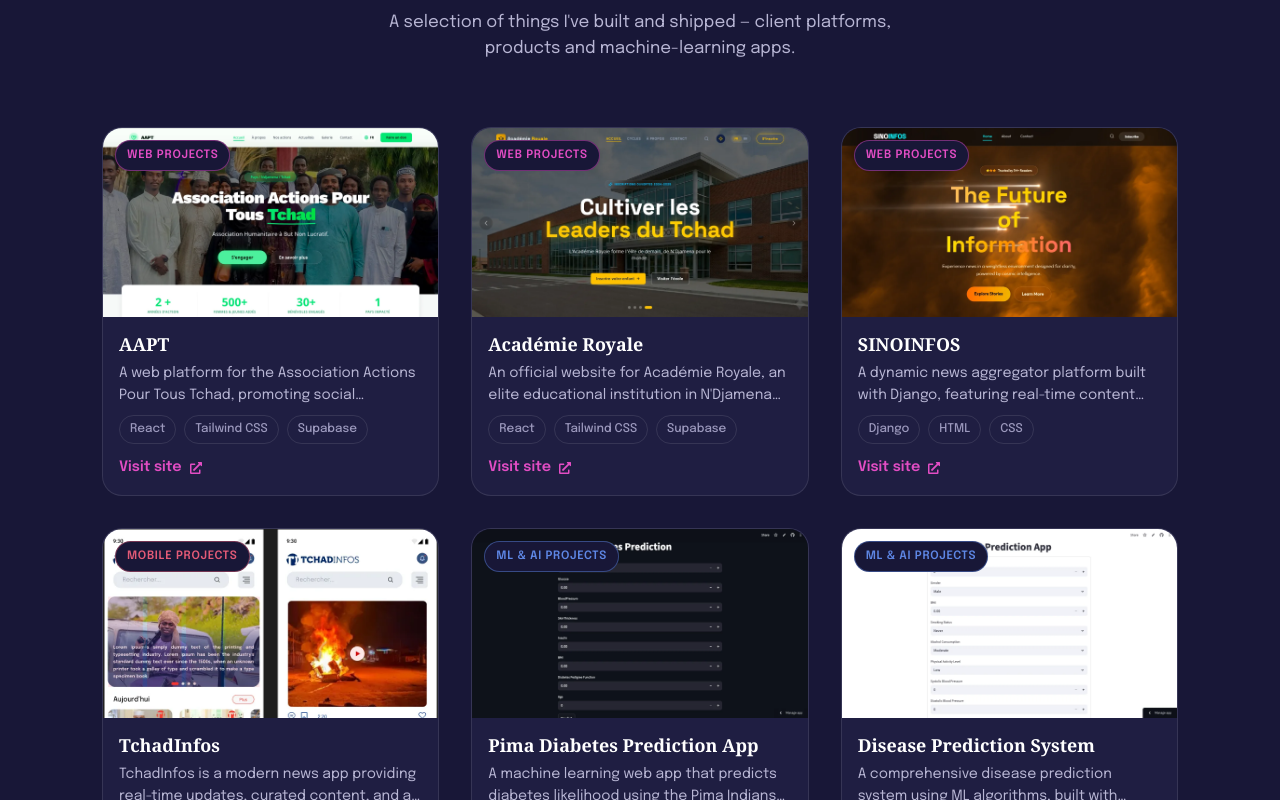
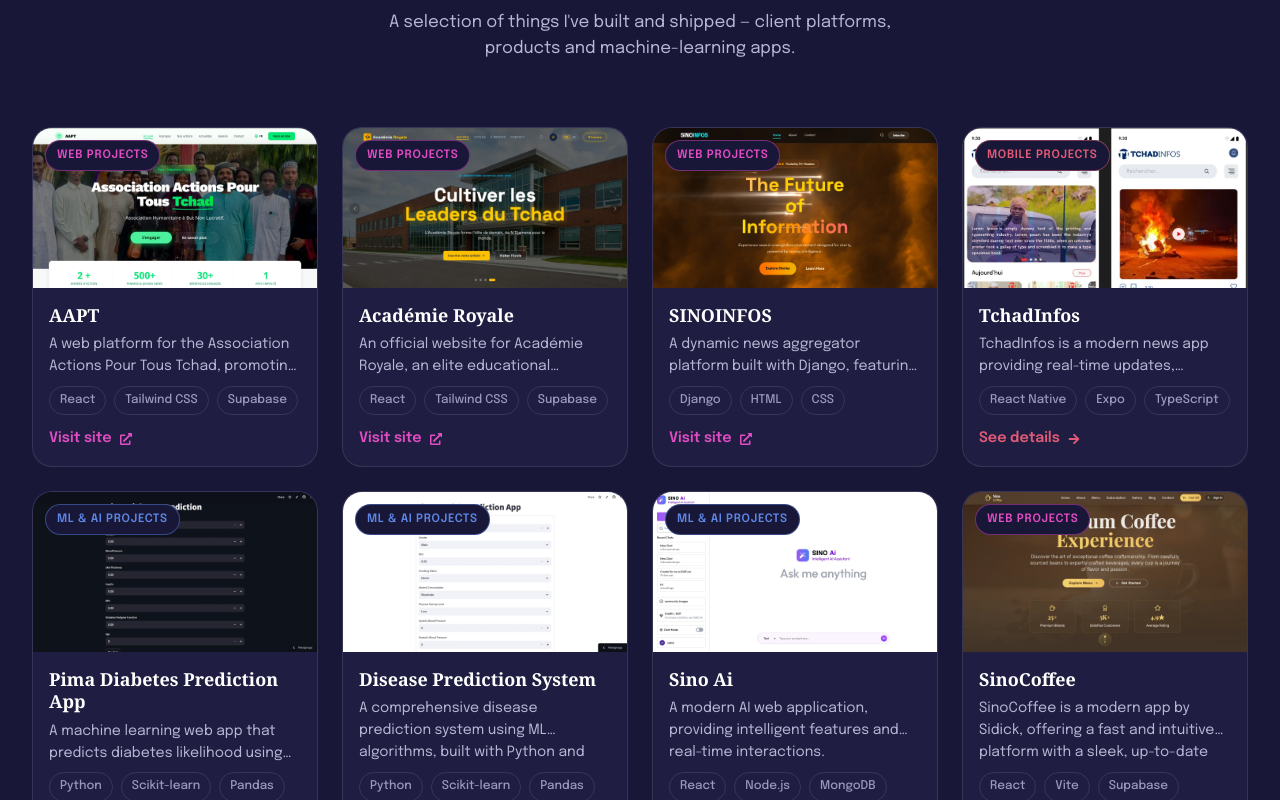
Before and after one commit to sidicksino/SidickPortfolio, a React (Vite) app: page / in a window 1280 px wide. Shown: the part 2500-3300 px from the top of the page. Built offline with nearby package versions, Linux system fonts and the light colour scheme; a web font is replaced by a local one.

Commit message:
Update featured projects grid to 4x2 layout with responsive mobile truncation

```diff
--- a/src/components/featured/Featured.css
+++ b/src/components/featured/Featured.css
@@ -2,10 +2,7 @@
    Do not redeclare tokens here. */
 
 .featured-section {
-  /* Card width is set by the grid band, not by the card: three columns across
-     1400px forced every card to 424px. 1140 keeps the tidy 3+3 layout while
-     bringing each card down to ~337. */
-  max-width: 1140px;
+  max-width: 1400px;
   margin: 0 auto;
   padding: var(--s-9) var(--s-6);
   font-family: var(--font-body);
@@ -37,8 +34,10 @@
 /* ===== Grid ===== */
 .featured-grid {
   display: grid;
-  grid-template-columns: repeat(auto-fill, minmax(320px, 1fr));
-  gap: var(--s-6);
+  /* Fixed 4x2 on desktop. auto-fill with a 320px floor resolved to 3 columns
+     at this width, which is what made the cards 424px wide. */
+  grid-template-columns: repeat(4, 1fr);
+  gap: var(--s-5);
 }
 
 /* ===== Card — the whole card is the link ===== */
@@ -230,6 +229,12 @@
 }
 
 /* ===== Responsive ===== */
+@media (max-width: 1180px) {
+  .featured-grid {
+    grid-template-columns: repeat(2, 1fr);
+  }
+}
+
 @media (max-width: 768px) {
   .featured-section {
     padding: var(--s-8) var(--s-4);
@@ -239,4 +244,10 @@
     grid-template-columns: 1fr;
     gap: var(--s-5);
   }
+
+  /* Phones show the best six; cards 7-8 exist for the desktop 4x2 only.
+     display:none also keeps their lazy images from ever being fetched. */
+  .featured-card:nth-child(n + 7) {
+    display: none;
+  }
 }
--- a/src/data/projectData.js
+++ b/src/data/projectData.js
@@ -296,6 +296,13 @@ export const featuredProjects = [
   { ...pick(mobileProjects, 2), category: "mobile" }, // TchadInfos
   { ...pick(aiProjects, 2), category: "ai" }, // Pima Diabetes
   { ...pick(aiProjects, 3), category: "ai" }, // Disease Prediction
+  /* 7-8 are desktop-only: the grid is 4x2 on desktop and a single column
+     capped at 6 on phones, so these two are the ones that drop. Order matters
+     for that reason — the first six are the strongest set.
+     Deliberately not used here: mobile 1 and 4 have image: "", and design 1
+     reuses the TchadInfos image already shown by the mobile card. */
+  { ...pick(aiProjects, 1), category: "ai" }, // SinoAI
+  { ...pick(webProjects, 3), category: "web" }, // Sino Coffee
 ];
 
 export const totalProjectCount =
```
Also changed, not shown: 1 other file (tests, documents, lock files or other folders).
